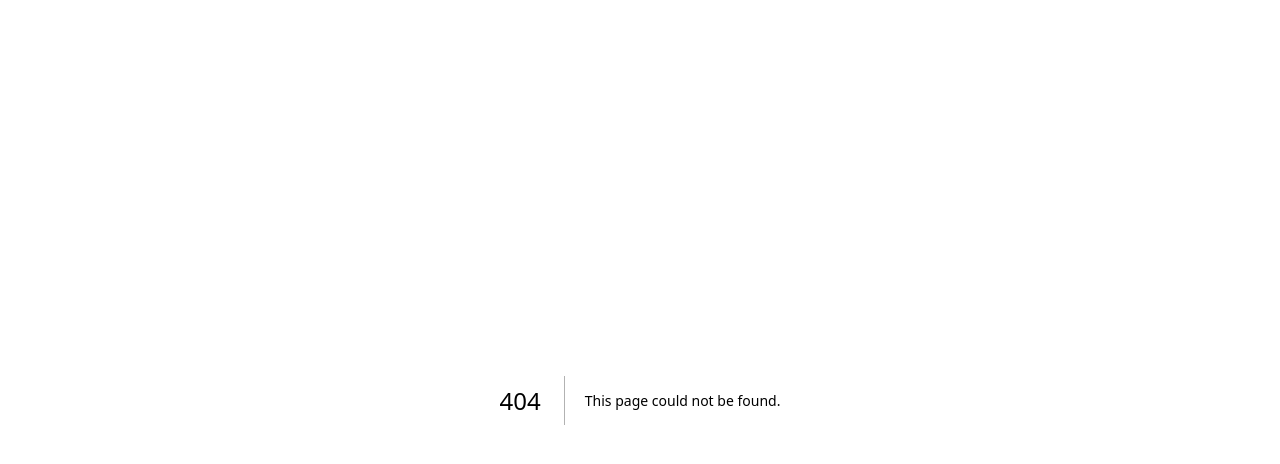
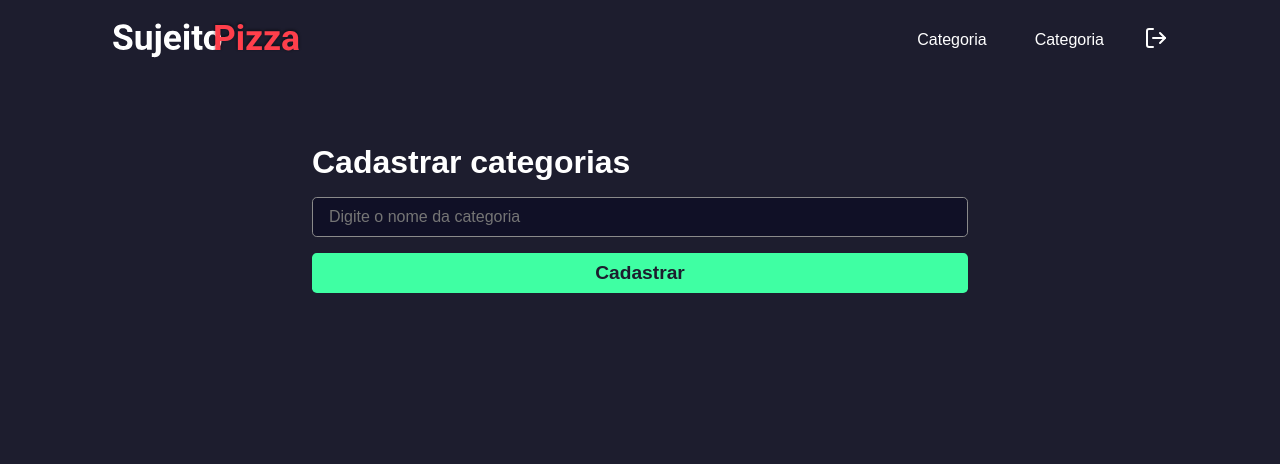
Before and after one commit to JGabriel963/Pizzaria-full_stack, a Next.js app in the folder frontend/: page /category in a window 1280 px wide. Before the commit this address had no page. Shown: the top 464 px of the page. Built offline with nearby package versions, Linux system fonts and the light colour scheme.

Commit message:
Register new Category

```diff
--- /dev/null
+++ b/frontend/src/components/Header/index.tsx
@@ -0,0 +1,34 @@
+import styles from './styles.module.scss'
+import Link from 'next/link'
+import { AuthContext } from '@/contexts/AuthContext'
+
+import { FiLogOut } from 'react-icons/fi'
+import { useContext } from 'react'
+
+export const Header: React.FC = () => {
+    const { signOut } = useContext(AuthContext)
+
+    return (
+        <header className={styles.header_container}>
+            <div className={styles.header_content}>
+                <Link href="/dashboard">
+                    <img src='/logo.svg' width={190} height={60} />
+                </Link>
+
+                <nav className={styles.nav}>
+                    <Link href="/category">
+                        Categoria
+                    </Link>
+
+                    <Link href="/product">
+                        Categoria
+                    </Link>
+
+                    <button onClick={signOut}>
+                        <FiLogOut size={24} color="#fff" />
+                    </button>
+                </nav>
+            </div>
+        </header>
+    )
+}
--- /dev/null
+++ b/frontend/src/components/Header/styles.module.scss
@@ -0,0 +1,50 @@
+.header_container {
+    height: 5rem;
+}
+
+.header_content {
+    max-width: 1120px;
+    height: inherit;
+    margin: 0 auto;
+    padding: 0 2rem;
+    display: flex;
+    justify-content: space-between;
+    align-items: center;
+
+    img {
+        cursor: pointer;
+    }
+}
+
+.nav {
+    display: flex;
+    align-items: center;
+
+    a {
+        color: var(--white);
+        padding: 0 0.5rem;
+        display: inline-block;
+        position: relative;
+        transition: color 0.7s;
+
+        & + a {
+            margin-left: 2rem;
+        }
+
+        &:hover {
+            color: var(--red-900);
+        }
+    }
+
+    button {
+        margin-left: 2rem;
+        background: transparent;
+        border: 0;
+        transition: transform 0.8s;
+
+        &:hover {
+            transform: scale(1.2);
+        }
+    }
+
+}
--- /dev/null
+++ b/frontend/src/pages/category/index.tsx
@@ -0,0 +1,62 @@
+import { Header } from "@/components/Header"
+import Head from "next/head"
+import { ChangeEvent, FormEvent, useState } from "react"
+import styles from './styles.module.scss'
+import { toast } from "react-toastify"
+import { setupAPIClient } from "@/services/api"
+
+const Category: React.FC = () => {
+    const [name, setName] = useState('')
+
+    async function handleSubmit(event: FormEvent) {
+        event.preventDefault()
+
+        if(name === "") {
+            toast.info("Preencha o campo Categoria")
+            return
+        }
+
+        const apiClient = setupAPIClient();
+        await apiClient.post("/category", {
+            name: name
+        })
+
+        toast.success("Categoria cadastrada com sucesso!")
+        setName("")
+    }
+
+    function changeInput(e: ChangeEvent<HTMLInputElement>) {
+        setName(e.target.value)
+    }
+
+
+    return (
+        <>
+            <Head>
+                <title>Nova categoria | DevPizza</title>
+            </Head>
+            <div>
+                <Header />
+                <main className={styles.container}>
+                    <h1>Cadastrar categorias</h1>
+
+                    <form onSubmit={handleSubmit} className={styles.form}>
+                        <input
+                            type="text"
+                            placeholder="Digite o nome da categoria"
+                            className={styles.input}
+                            value={name}
+                            onChange={changeInput}
+                        />
+
+                        <button className={styles.button}>
+                            Cadastrar
+                        </button>
+                    </form>
+                </main>
+            </div>
+        </>
+    )
+}
+
+export default Category
--- /dev/null
+++ b/frontend/src/pages/category/styles.module.scss
@@ -0,0 +1,40 @@
+.container {
+    max-width: 720px;
+    margin: 4rem auto;
+    padding: 0 2rem;
+
+    display: flex;
+    flex-direction: column;
+    justify-content: space-between;
+}
+
+.container h1 {
+    color: var(--white);
+}
+
+.form {
+    display: flex;
+    flex-direction: column;
+    margin: 1rem 0;
+}
+
+.input {
+    background-color: var(--dark-900);
+    border: 0;
+    padding: 1rem;
+    height: 40px;
+    border-radius: 0.3rem;
+    color: var(--white);
+    border: 1px solid var(--gray-100);
+    margin-bottom: 1rem;
+}
+
+.button {
+    height: 40px;
+    border: 0;
+    background-color: var(--green-900);
+    font-weight: bold;
+    font-size: 1.2rem;
+    border-radius: 0.3rem;
+    color: var(--dark-700);
+}
```
Also changed, not shown: frontend/src/pages/dashboard/index.tsx (+11 -3 lines).
